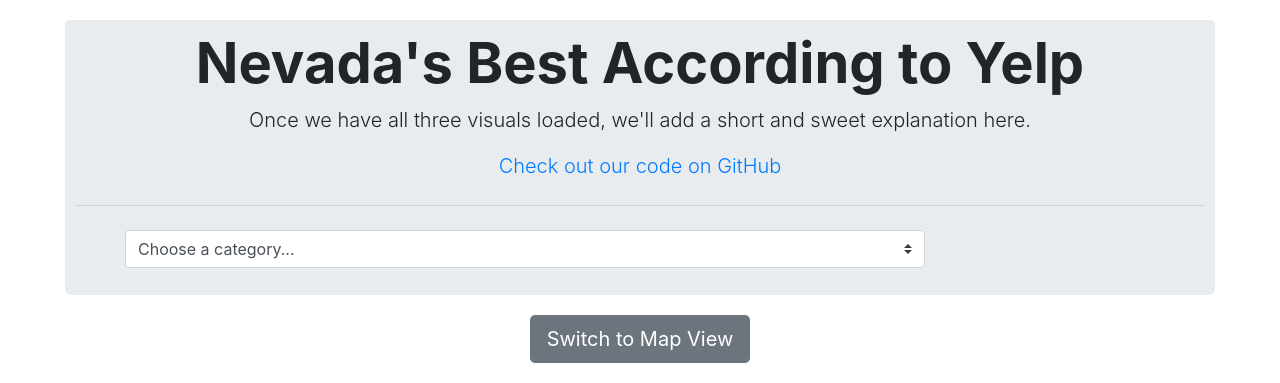
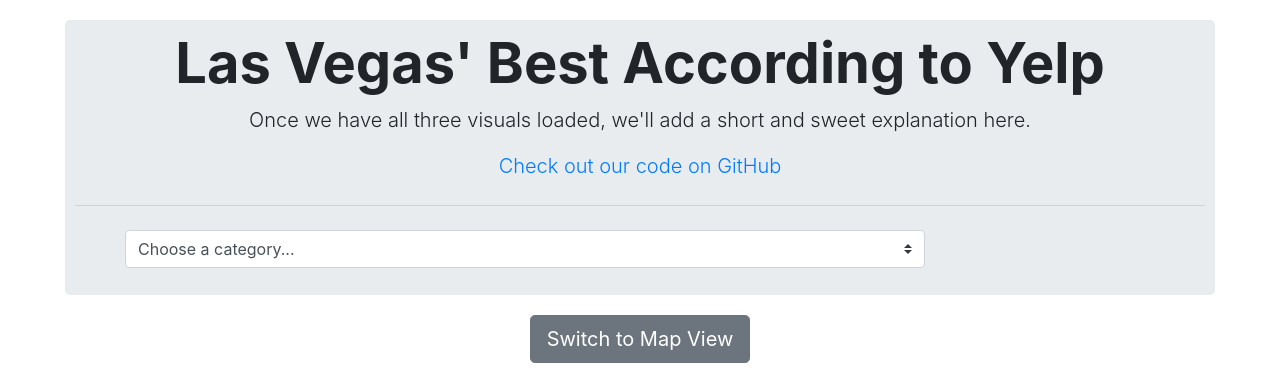
Before and after one commit to hialstkd/Building-Restaurant-Map, a Flask app: page / in a window 1280 px wide. Shown: the top 383 px of the page. Run offline with Flask 2, Linux system fonts and the light colour scheme; data that the repository does not hold is empty; some libraries are stand-ins or nearby versions.

Commit message:
Jumbotro to Las Vegas

```diff
--- a/templates/index.html
+++ b/templates/index.html
@@ -24,7 +24,7 @@
 
         <!--Header Row-->
         <div class="jumbotron">
-            <h1 class="display-4">Nevada's Best According to Yelp</h1>
+            <h1 class="display-4">Las Vegas' Best According to Yelp</h1>
             <p class="lead">Once we have all three visuals loaded, we'll add a short and sweet explanation here.</p>
             <span class="lead"><a id="github-link" href="https://github.com/drewpgilmore/group-project-2" target="_blank">Check out our code on GitHub</a></span>
             <hr class="my-4">
```
Also changed, not shown: templates/map.html (+1 -1 lines).
